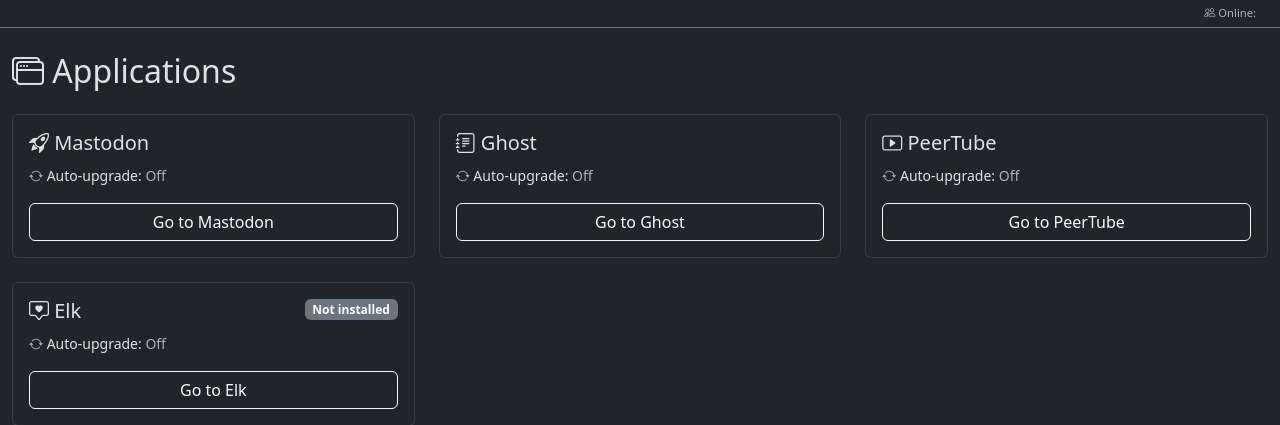
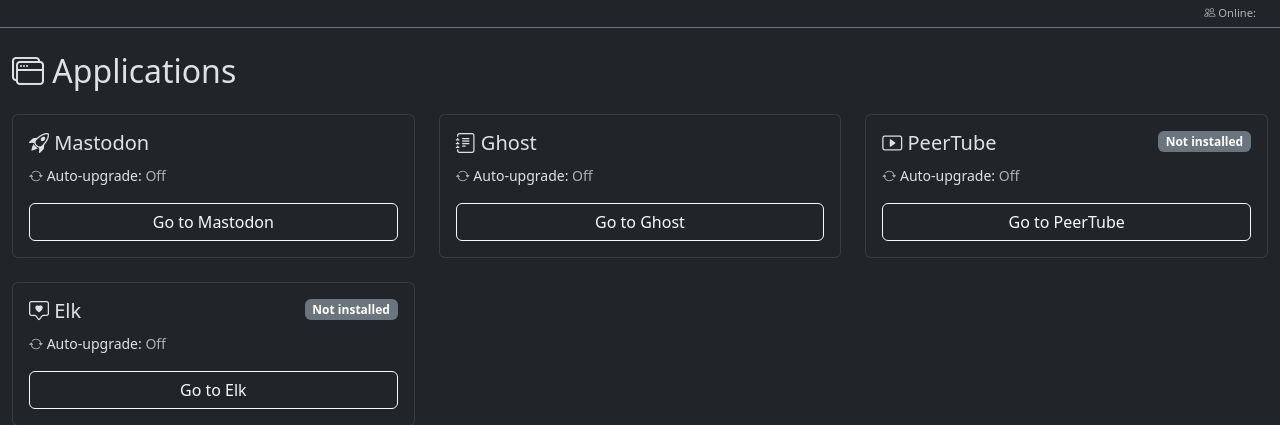
Before and after one commit to ChadOhman/lambnet-proxmox-tool, a Flask app: page /applications/ in a window 1280 px wide. Shown: the part 102-527 px from the top of the page. Run offline with Flask 3, Linux system fonts and the light colour scheme; a user stored in the database is signed in; tables that the repository leaves empty hold one stand-in row (values such as "Sample post"); data that the repository does not hold is empty; parts of the project's set-up code (start-up, migrations or seed data) failed here and were passed over; some libraries are stand-ins or nearby versions.

Commit message:
Show 'Not installed' badge for PeerTube on Applications page
Co-Authored-By: Claude Opus 4.6 <noreply@anthropic.com>

```diff
--- a/templates/applications.html
+++ b/templates/applications.html
@@ -68,7 +68,9 @@
             <div class="card-body d-flex flex-column">
                 <div class="d-flex justify-content-between align-items-start mb-2">
                     <h5 class="card-title mb-0"><i class="bi bi-play-btn"></i> PeerTube</h5>
-                    {% if apps.peertube.update_available %}
+                    {% if not apps.peertube.installed %}
+                    <span class="badge bg-secondary">Not installed</span>
+                    {% elif apps.peertube.update_available %}
                     <span class="badge bg-warning text-dark">Update available</span>
                     {% elif apps.peertube.current_version %}
                     <span class="badge bg-success"><i class="bi bi-check-lg"></i> Up to date</span>
```
